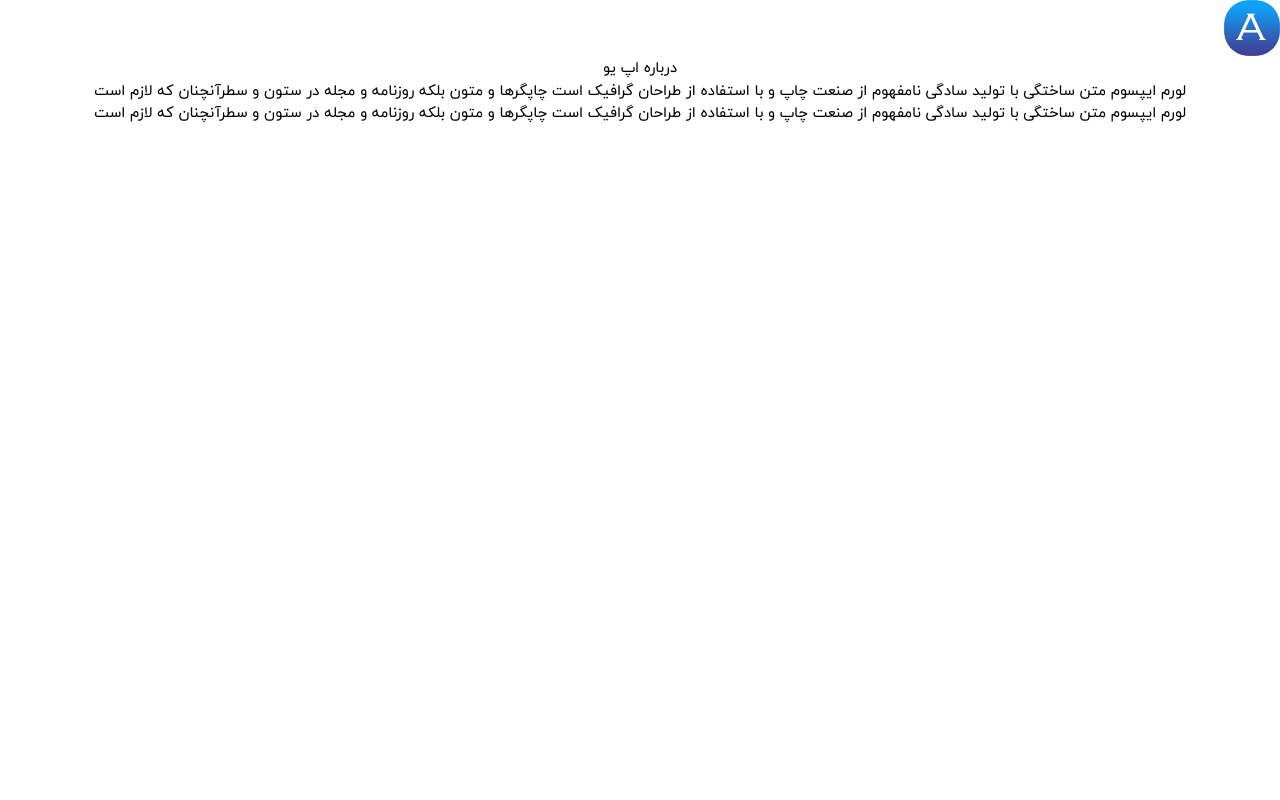
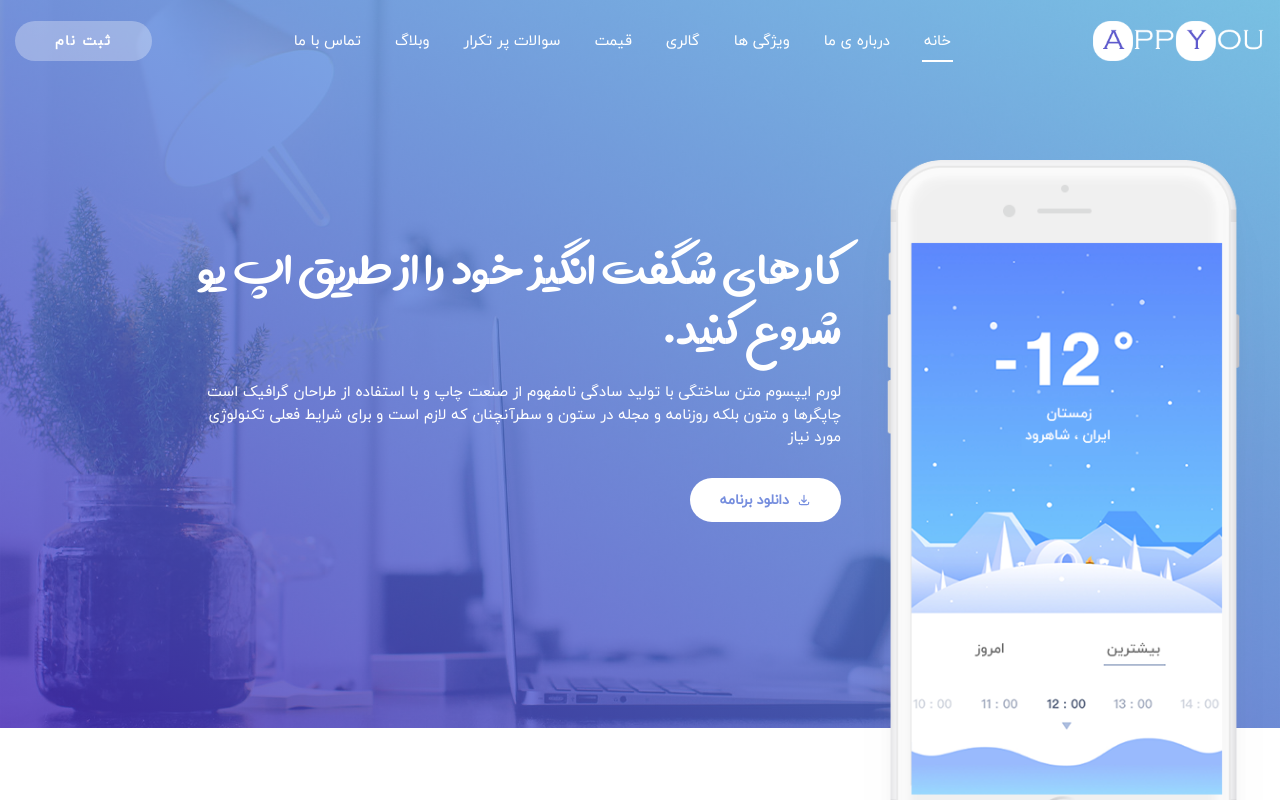
Before and after one commit to hossein1075/app-you, a React (Vite) app: page / in a window 1280 px wide. Shown: the top 800 px of the page. Built offline with nearby package versions, Linux system fonts and the light colour scheme.

Commit message:
add component jsx fullTitle sections

```diff
--- a/src/App.jsx
+++ b/src/App.jsx
@@ -8,7 +8,7 @@ function App() {
 
   return (
     <>
-    {/* <Header/> */}
+    <Header/>
     <Main/>
     </>
   )
--- a/src/Components/header/header.jsx
+++ b/src/Components/header/header.jsx
@@ -6,10 +6,10 @@ import { HiOutlineDownload } from "react-icons/hi";
 export default function Header() {
   return (
     <>
-      <header className='pt-20 bg-gradient-to-tr from-grandiant-200 to-grandiant-100 '>
+      <header className='pt-20 relative bg-home bg-cover bg-center max-md:min-h-128 min-h-168 bg-gradient-to-tr from-grandiant-200 to-grandiant-100 '>
         <Nav />
         <NavMobile />
-         <div className="absolute inset-0 bg-home max-md:min-h-[70vh] min-h-screen bg-cover bg-center"></div>
+
 
   {/* لایه اورلی گرادینت */}
   <div className="absolute inset-0 bg-gradient-to-tr from-grandiant-200/80 to-grandiant-100/80"></div>
--- a/src/Components/main/fullTitle/FullTitle.css
+++ b/src/Components/main/fullTitle/FullTitle.css
@@ -1,6 +1,9 @@
-.title_sec::before {
-
+.title_sec::before, .title_sec::after {
+content: '';
+width: 50px;
+height: 1px;
+display: inline-block;
+background-color: #e1e1e1;
+margin: 0 15px;
+transform: translateY(-4px);
 }
-.title_sec::after {
-
-}
--- a/src/Components/main/fullTitle/fullTitle.jsx
+++ b/src/Components/main/fullTitle/fullTitle.jsx
@@ -4,7 +4,7 @@ function FullTitle() {
   return (
     <>
 
-    <h5 className='title_sec'>
+    <h5 className='title_sec relative inline-block tracking-[1.5px] font-semibold text-sm/[1.4rem] text-fullTitle'>
         درباره اپ یو
     </h5>
 
--- a/src/Components/main/main.jsx
+++ b/src/Components/main/main.jsx
@@ -3,7 +3,10 @@ import About from './section1/about'
 function Main() {
   return (
     <>
+    <main className=''>
+
     <About/>
+    </main>
     </>
   )
 }
--- a/src/Components/main/section1/about.jsx
+++ b/src/Components/main/section1/about.jsx
@@ -4,7 +4,7 @@ import FullTitle from '../fullTitle/fullTitle'
 function About() {
   return (
     <>
-    <section className='text-center'>
+    <section className='max-md:my-15 my-30'>
         <img src="/public/images/about-logo.png" alt="about logo" />
         <FullTitle/>
         <h3>
--- a/src/index.css
+++ b/src/index.css
@@ -28,6 +28,7 @@
     --color-highBlue: #768ede;
     --color-grandiant-100: #6ac6f0;
     --color-grandiant-200: #482cbf;
+    --color-fullTitle: #8790af;
     --breakpoint-mg: 965px;
     --text-4-5xl: 40px;
     --container-halfFull: 50%;
```
